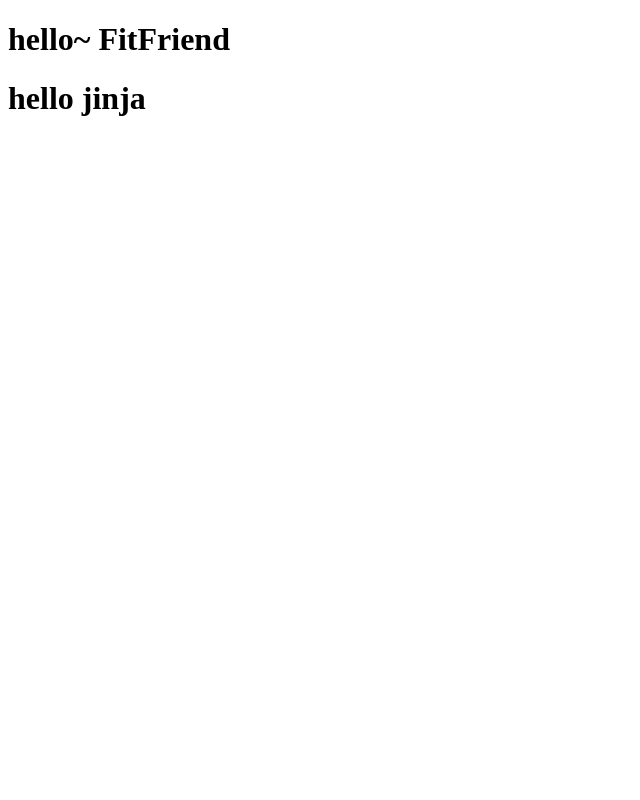
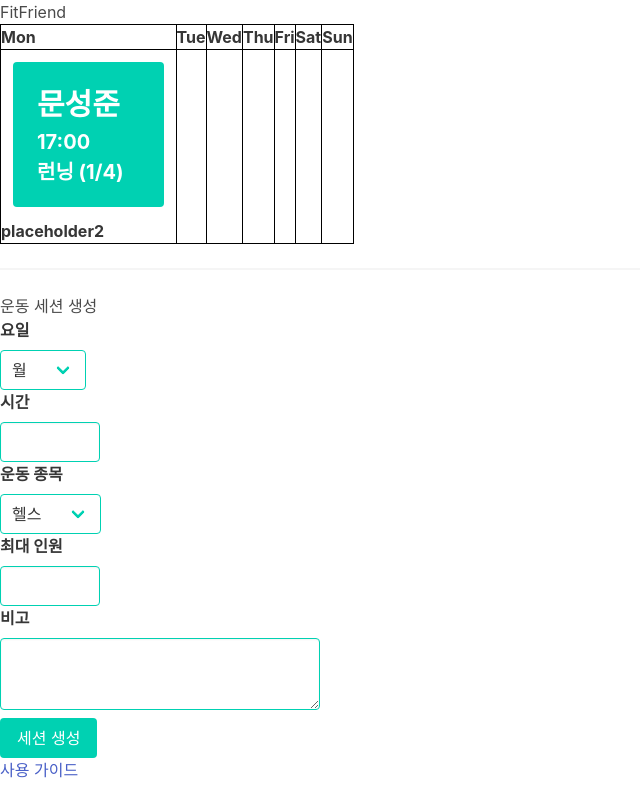
Before and after one commit to UkdongKim/fitFriend, a Flask app: page / in a window 1280 px wide. Shown: the whole page, without its empty margins (0-640 px from the left). Run offline with Flask 3, Linux system fonts and the light colour scheme; lists and menus that the app fills with data are empty.

Commit message:
first_commit

```diff
--- a/templates/index.html
+++ b/templates/index.html
@@ -1,14 +1,133 @@
 <!DOCTYPE html>
 <html lang="en">
+
 <head>
     <meta charset="UTF-8">
-    <title>Title</title>
+    <meta name="viewport" content="width=device-width, initial-scale=1.0">
+    <title>FitFriend</title>
+    <link rel="stylesheet" href="https://cdn.jsdelivr.net/npm/bulma@0.9.4/css/bulma.min.css">
+    <style>
+        table,
+        th,
+        tr {
+            border: 1px solid black;
+            border-collapse: collapse;
+        }
+
+        .tile_title {
+            font-size: 30px;
+        }
+
+        .content {
+            font-size: 20px;
+            margin-bottom: 0px !important;
+        }
+
+        .input {
+            width: 100px;
+        }
+
+        textarea {
+            min-width: 25% !important;
+            max-width: 25% !important;
+        }
+    </style>
+    <script>
+        function session() {
+            let
+        }
+    </script>
 </head>
+
 <body>
+    <h1 id="title">FitFriend</h1>
+    <main>
+        <div id="week_calendar">
+            <table>
+                <tr>
+                    <th>Mon</th>
+                    <th>Tue</th>
+                    <th>Wed</th>
+                    <th>Thu</th>
+                    <th>Fri</th>
+                    <th>Sat</th>
+                    <th>Sun</th>
+                </tr>
+                <tr>
+                    <th>
+                        <div class="tile">
+                            <div class="tile is-parent is-vertical">
+                                <article class="tile is-child notification is-primary">
+                                    <p class="tile_title">문성준
+                                    <p class="content">17:00
+                                    <p class="content">런닝 (1/4)
+                                </article>
+                            </div>
+                        </div>
+                        placeholder2
+                    </th>
+                    <th></th>
+                    <th></th>
+                    <th></th>
+                    <th></th>
+                    <th></th>
+                    <th></th>
+                </tr>
+            </table>
+        </div>
+        <hr>
+        <div id="make_session">
+            <form>
+                <h2 class="header">운동 세션 생성</h2>
+                <label for="day" class="label">요일</label>
+                <div class="select is-primary">
+                    <select name="day" id="day">
+                        <optgroup label="요일을 선택하세요">
+                            <option value="mon">월</option>
+                            <option value="tue">화</option>
+                            <option value="wed">수</option>
+                            <option value="thu">목</option>
+                            <option value="fri">금</option>
+                            <option value="sat">토</option>
+                            <option value="sun">일</option>
+                        </optgroup>
+                    </select>
+                </div>
+                <div>
+                    <label for="time" class="label">시간</label>
+                    <input type="text" class="input is-primary" id="time">
+                </div>
+                <div>
+                    <label for="exercise" class="label">운동 종목</label>
+                    <div class="select is-primary">
+                        <select name="exercise" id="exercise">
+                            <optgroup label="종목을 선택하세요">
+                                <option value="fitness">헬스</option>
+                                <option value="running">런닝</option>
+                                <option value="swimming">수영</option>
+                                <option value="basketball">농구</option>
+                            </optgroup>
+                        </select>
+                    </div>
+                </div>
+                <div>
+                    <label for="max_people" class="label">최대 인원</label>
+                    <input type="text" id="max_people" class="input is-primary">
+                </div>
+                <div>
+                    <label for="note" class="label">비고</label>
+                    <textarea id="note" cols="20" rows="2" class="textarea is-primary"></textarea>
+                </div>
+                <div>
+                    <label for="submit" class="label"> </label>
+                    <button id="submit" class="button is-primary" onclick="session();">세션 생성</button>
+                </div>
+            </form>
+        </div>
+        <div>
+            <a href="guide.html">사용 가이드</a>
+        </div>
+    </main>
+</body>
 
-
-<h1>hello~ FitFriend</h1>
-<h1>{{ title }}</h1>
-
-</body>
 </html>
```
Also changed, not shown: templates/guide.html (added, +18 -0 lines).
